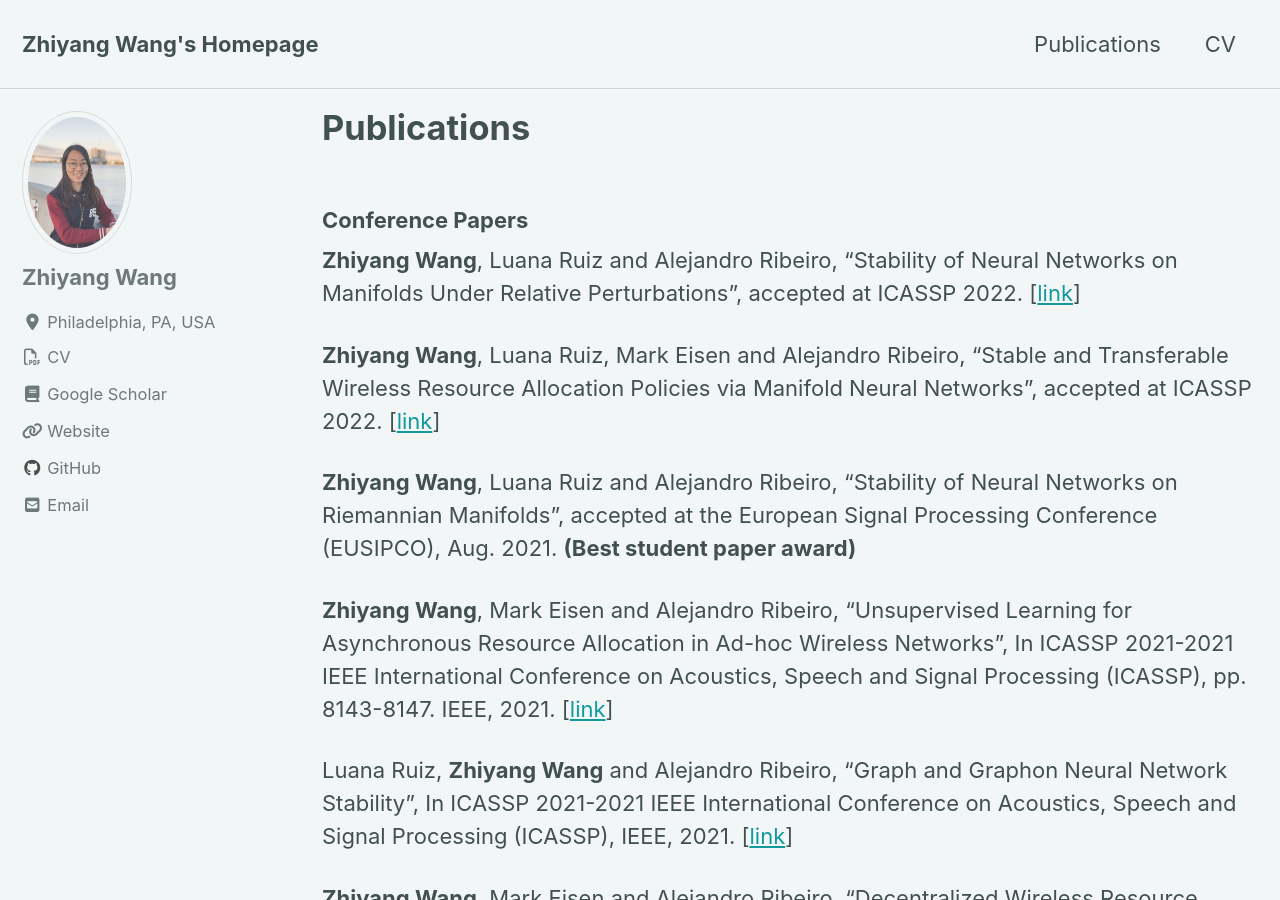
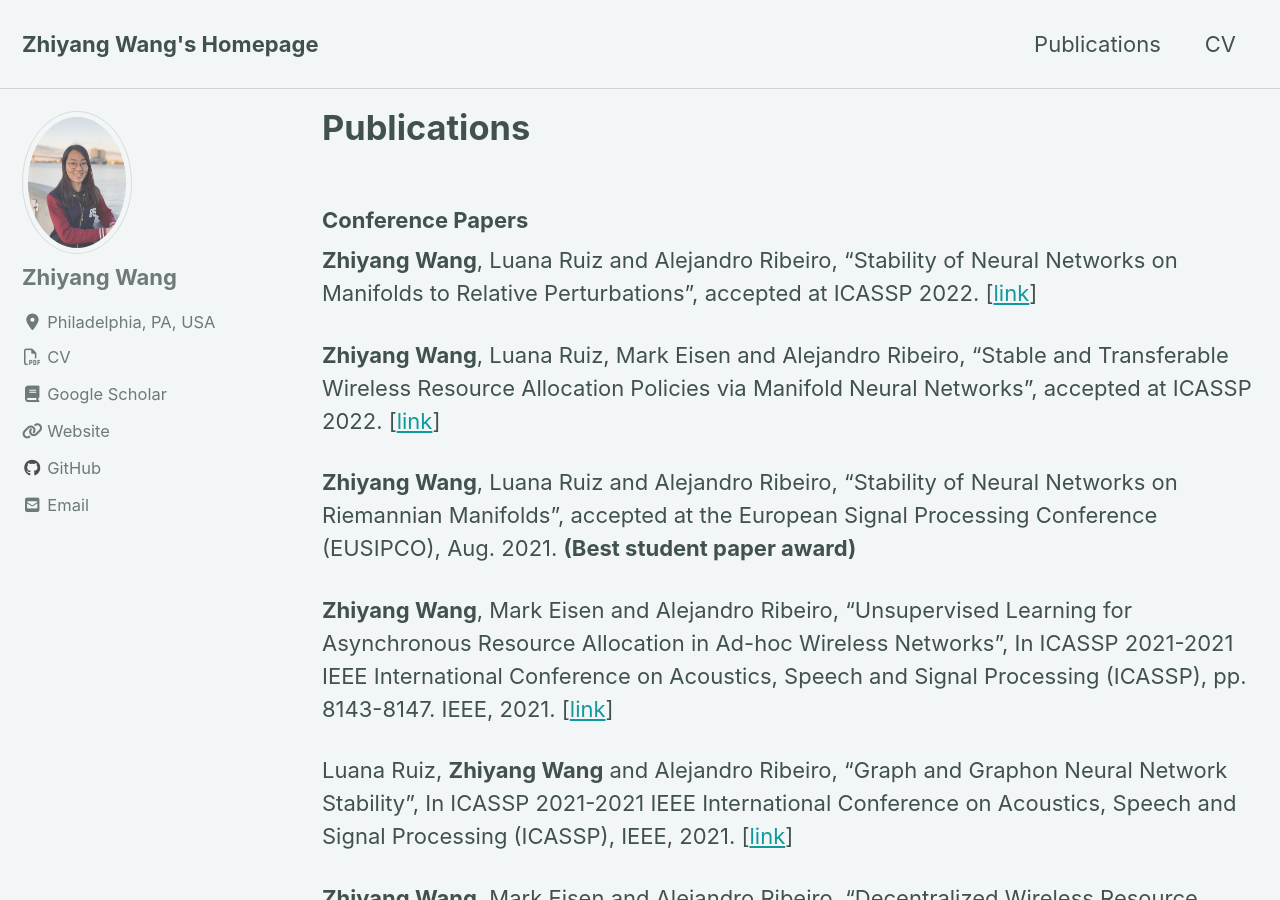
Before and after one commit to Zhiyang43/zhiyang43.github.io, a Jekyll site: the page built from _pages/publications.md, in a window 1280 px wide and 900 px high. Built offline with Jekyll 4.4.1, drawn with Linux system fonts in a browser that asks for light colours; cached includes are drawn as plain includes; nearby versions of some CDN libraries.

Commit message:
Update publications.md

```diff
--- a/_pages/publications.md
+++ b/_pages/publications.md
@@ -9,7 +9,7 @@ author_profile: true
 
 
 ### Conference Papers
-<b>Zhiyang Wang</b>, Luana Ruiz and Alejandro Ribeiro, "Stability of Neural Networks on Manifolds Under Relative Perturbations", accepted at ICASSP 2022.  [[link](/Papers/Stability_of_Neural_Networks_on_Riemannian_Manifolds_Under_Relative_Perturbations.pdf)]<br>
+<b>Zhiyang Wang</b>, Luana Ruiz and Alejandro Ribeiro, "Stability of Neural Networks on Manifolds to Relative Perturbations", accepted at ICASSP 2022.  [[link](/Papers/Stability_of_Neural_Networks_on_Riemannian_Manifolds_Under_Relative_Perturbations.pdf)]<br>
 
 
 <b>Zhiyang Wang</b>, Luana Ruiz, Mark Eisen and Alejandro Ribeiro, "Stable and Transferable Wireless Resource Allocation Policies via Manifold Neural Networks", accepted at ICASSP 2022.  [[link](/Papers/Stable-icassp2022.pdf)]<br>
```
